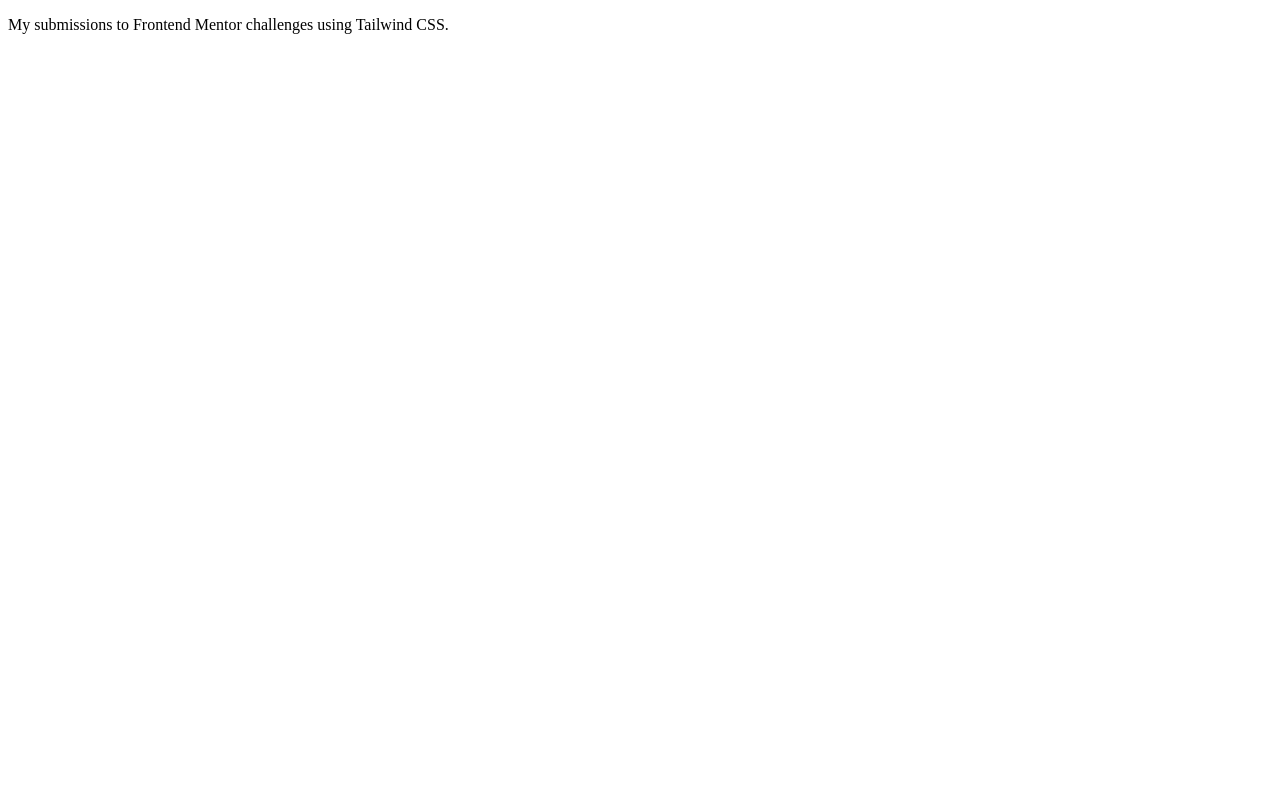
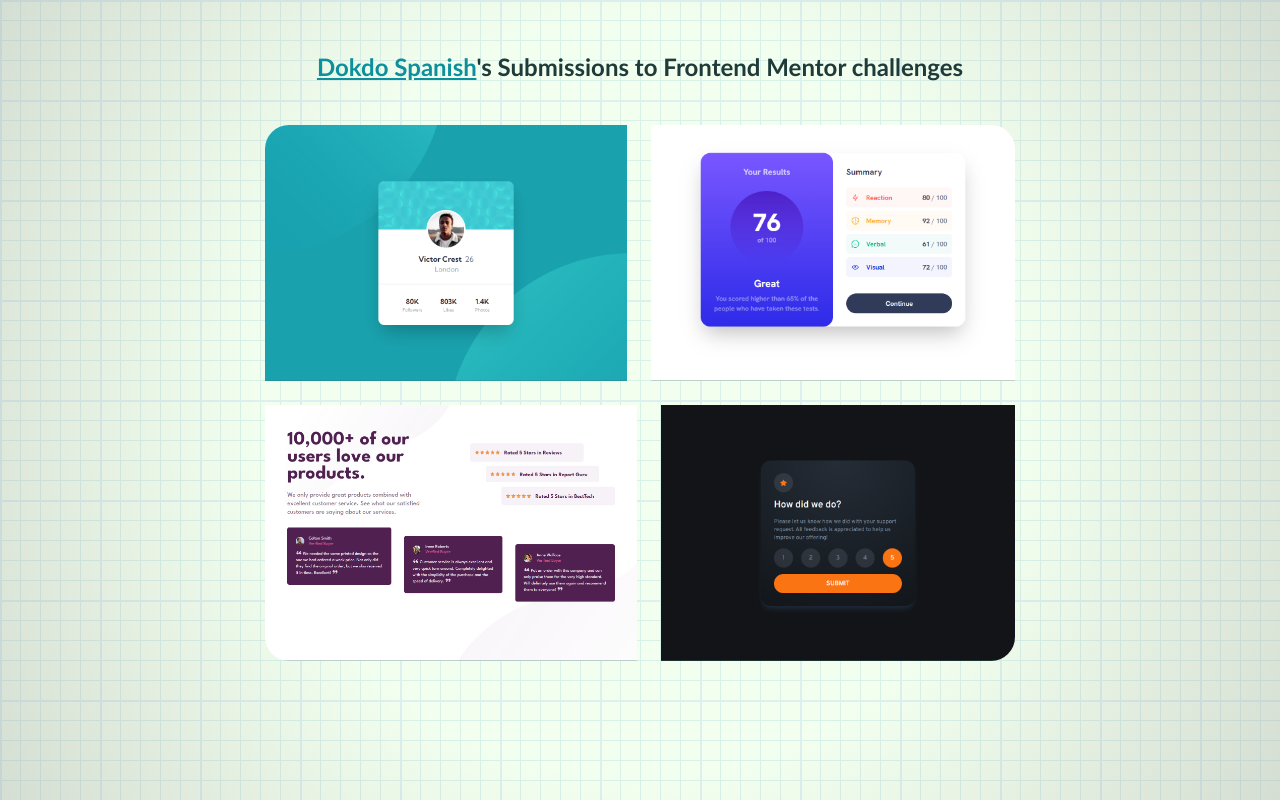
Before and after one commit to dokdospanish/fm-consolidated, a plain HTML site: page index.html in a window 1280 px wide. Drawn offline with Linux system fonts and the light colour scheme.

Commit message:
style page

```diff
--- a/index.html
+++ b/index.html
@@ -4,8 +4,31 @@
   <meta charset="UTF-8">
   <meta name="viewport" content="width=device-width, initial-scale=1.0">
   <title>Frontend Mentor Submissions by Dokdo Spanish</title>
+  <link rel="stylesheet" href="style.css">
 </head>
 <body>
-  <p>My submissions to Frontend Mentor challenges using Tailwind CSS. </p>
+  <div class="shadow">
+    <main>
+      <section>
+        <h1><a href="https://github.com/dokdospanish">Dokdo Spanish</a>'s Submissions to <span class="avoid-break">Frontend Mentor challenges</span></h1>
+      </section>
+      <section>
+        <a class="block-link" href="https://my-fm-submissions.netlify.app/profile/" id="tl">
+          <span class="label">User Profile Card</span>
+        </a>
+        <a class="block-link" href="https://my-fm-submissions.netlify.app/results/" id="tr">
+          <span class="label">Results Summary</span>
+        </a>
+      </section>
+      <section>
+        <a class="block-link" href="https://my-fm-submissions.netlify.app/testimonials/" id="bl">
+          <span class="label">Testimonials Section</span>
+        </a>
+        <a class="block-link" href="https://my-fm-submissions.netlify.app/rating/" id="br">
+          <span class="label">Rating Component</span>
+        </a>
+      </section>
+    </main>
+  </div>
 </body>
 </html>
--- /dev/null
+++ b/style.css
@@ -0,0 +1,125 @@
+html {
+  --s: 100px; /* control the size */
+  --_g: #b0ff9c16 90deg,rgb(220, 240, 240) 0;
+  background:
+    conic-gradient(from 90deg at 2px 2px,var(--_g)),
+    conic-gradient(from 90deg at 1px 1px,var(--_g));
+  background-size: var(--s) var(--s), calc(var(--s)/5) calc(var(--s)/5);
+}
+
+body {
+  margin: 0;
+  min-height: 100vh;
+  font-family: 'Trebuchet MS', 'Lucida Sans Unicode', 'Lucida Grande', 'Lucida Sans', Arial, sans-serif;
+  font-weight: 700;
+  color: rgb(31, 59, 57);;
+  background: radial-gradient(circle, rgba(255,255,255,0) 50%, rgba(148, 148, 148, 0.314) 100%);
+}
+
+h1 {
+  text-align: center;
+}
+
+.avoid-break {
+  display:inline-block
+}
+
+a{
+  color: hsl(185, 85%, 33%);
+}
+
+.block-link {
+  height: 16rem;
+  flex-grow: 1;
+  background-size: cover;
+  background-position: center;
+  background-repeat: no-repeat;
+  text-decoration: none;
+
+  /* for toast */
+  display: flex;
+  flex-direction: column;
+  justify-content: end;
+  overflow: hidden;
+}
+
+.label {
+  padding: 0.8rem 0.4rem;
+  background: rgba(61, 112, 109, 0.812);
+  color: #fef;
+  font-size: 1.5rem;
+  text-align: center;
+}
+
+.block-link:hover {
+  flex-grow: 2.2;
+}
+
+#tl {
+  background-image: url('./assets/profile.png');
+  border-radius: 1.5rem;
+}
+#tr {
+  background-image: url('./assets/results.png');
+  border-radius: 1.5rem;
+}
+#bl {
+  background-image: url('./assets/testimonials.png');
+  border-radius: 1.5rem;
+}
+#br {
+  background-image: url('./assets/rating.png');
+  border-radius: 1.5rem;
+}
+
+main {
+  padding: 2rem 1rem 1rem 1rem;
+}
+
+section {
+  display: flex;
+  flex-direction: column;
+  justify-content: center;
+  margin-bottom: 1.5rem;
+  gap: 1.5rem;
+}
+
+section:last-child {
+  margin-bottom: 0;
+}
+
+
+@media (min-width: 525px) {
+  main {
+    margin: 0 auto;
+    max-width:750px;
+  }
+
+  section {
+    flex-direction: row;
+  }
+
+  #tl {
+    border-radius: 1.5rem 0 0 0;
+  }
+  #tr {
+    border-radius: 0 1.5rem 0 0;
+  }
+  #bl {
+    border-radius: 0 0 0 1.5rem;
+    background-position: left;
+  }
+  #br {
+    border-radius: 0 0 1.5rem 0;
+  }
+
+  .label {
+    transform: translateY(100%);
+    transform-origin: bottom;
+    transition: all 0.3s ease-out;
+  }
+
+  .block-link:hover > .label {
+    transform: translateY(0);
+  }
+}
```
Also changed, not shown: assets/profile.png (added), assets/rating.png (added), assets/results.png (added), assets/testimonials.png (added), 1 other file.
